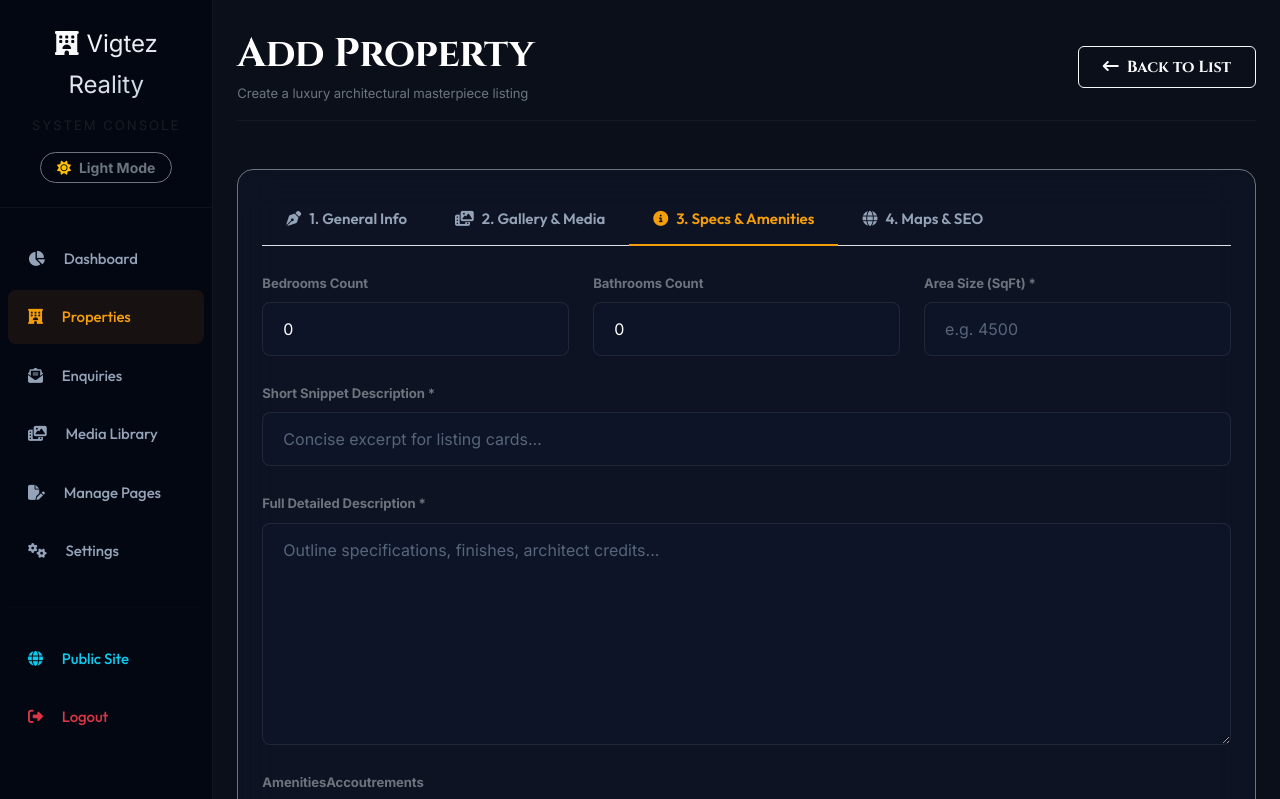
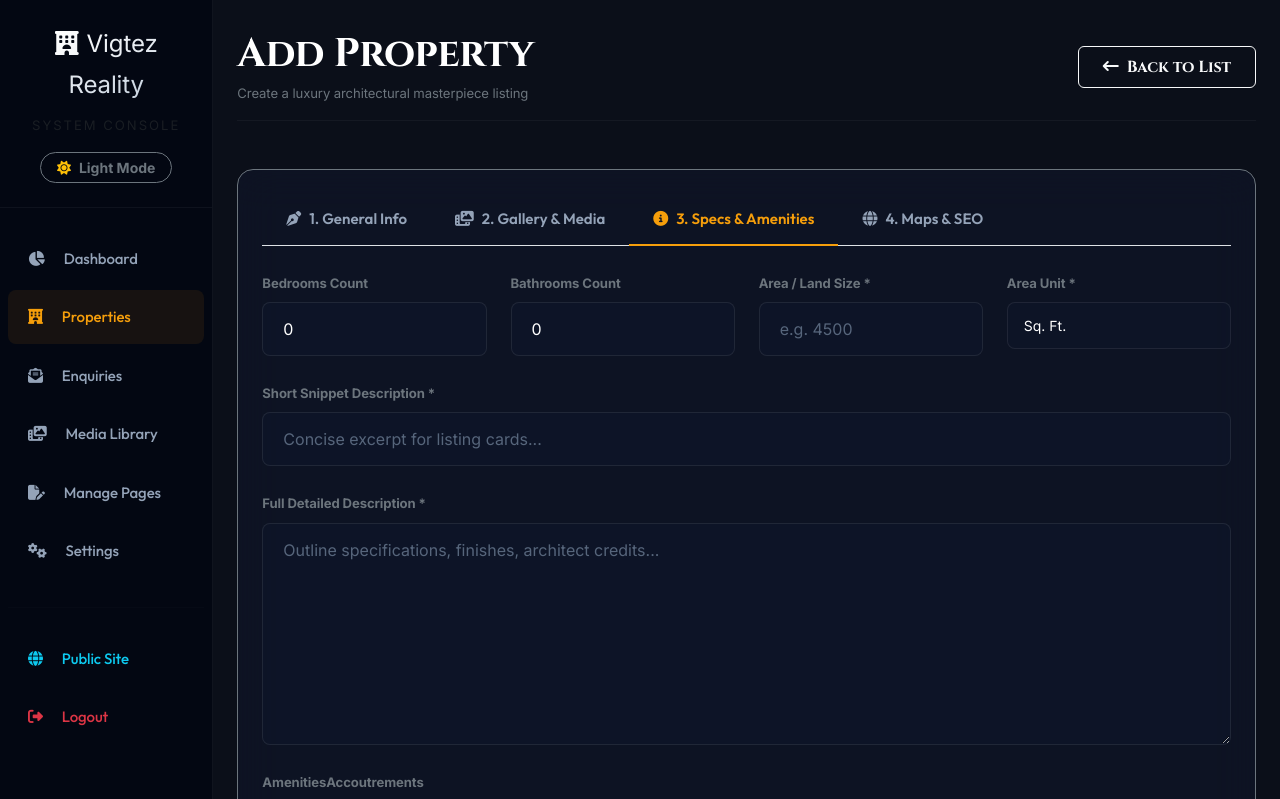
Before and after one commit to vivek-rastogi-1980/propretypro, a PHP site: page /admin/properties/create in a window 1280 px wide, after a click on "3. Specs & Amenities". Shown: the top 799 px of the page. Run offline with PHP 8.4, Linux system fonts and the light colour scheme; the visitor is signed in with stand-in values (Sample User, id 1); data comes from the database, SQL or seed files in the repository; data that the repository does not hold is empty; some libraries are stand-ins or nearby versions.

Commit message:
Changes in property size map bigha nali etc

```diff
--- a/config/database.sql
+++ b/config/database.sql
@@ -33,6 +33,7 @@ CREATE TABLE IF NOT EXISTS `properties` (
   `bedrooms` INT NOT NULL DEFAULT 0,
   `bathrooms` INT NOT NULL DEFAULT 0,
   `area` DECIMAL(10, 2) NOT NULL,
+  `area_unit` VARCHAR(50) NOT NULL DEFAULT 'Sq. Ft.',
   `short_description` VARCHAR(500) NOT NULL,
   `full_description` TEXT NOT NULL,
   `amenities` TEXT DEFAULT NULL, -- JSON array of amenities
--- a/controllers/AdminPropertyController.php
+++ b/controllers/AdminPropertyController.php
@@ -110,6 +110,9 @@ class AdminPropertyController extends Controller {
         $selectedAmenities = $_POST['amenities'] ?? [];
         $amenitiesJson = json_encode($selectedAmenities);
 
+        // Area Unit
+        $areaUnit = ValidationHelper::cleanInput($_POST['area_unit'] ?? 'Sq. Ft.');
+
         $data = [
             'title' => ValidationHelper::cleanInput($title),
             'slug' => ValidationHelper::cleanInput($slug),
@@ -120,6 +123,7 @@ class AdminPropertyController extends Controller {
             'bedrooms' => $bedrooms,
             'bathrooms' => $bathrooms,
             'area' => $area,
+            'area_unit' => $areaUnit,
             'short_description' => ValidationHelper::cleanInput($shortDescription),
             'full_description' => trim($fullDescription), // Allow HTML
             'amenities' => $amenitiesJson,
@@ -398,6 +402,9 @@ class AdminPropertyController extends Controller {
         $selectedAmenities = $_POST['amenities'] ?? [];
         $amenitiesJson = json_encode($selectedAmenities);
 
+        // Area Unit
+        $areaUnit = ValidationHelper::cleanInput($_POST['area_unit'] ?? 'Sq. Ft.');
+
         $data = [
             'title' => ValidationHelper::cleanInput($title),
             'slug' => ValidationHelper::cleanInput($slug),
@@ -408,6 +415,7 @@ class AdminPropertyController extends Controller {
             'bedrooms' => $bedrooms,
             'bathrooms' => $bathrooms,
             'area' => $area,
+            'area_unit' => $areaUnit,
             'short_description' => ValidationHelper::cleanInput($shortDescription),
             'full_description' => trim($fullDescription),
             'amenities' => $amenitiesJson,
--- a/models/Model.php
+++ b/models/Model.php
@@ -36,6 +36,11 @@ abstract class Model {
                     if ($check && !$check->fetch()) {
                         self::$db->exec("ALTER TABLE `properties` ADD COLUMN `in_slider` TINYINT(1) NOT NULL DEFAULT 0, ADD COLUMN `slider_image` VARCHAR(255) NULL");
                     }
+
+                    $checkUnit = self::$db->query("SHOW COLUMNS FROM `properties` LIKE 'area_unit'");
+                    if ($checkUnit && !$checkUnit->fetch()) {
+                        self::$db->exec("ALTER TABLE `properties` ADD COLUMN `area_unit` VARCHAR(50) NOT NULL DEFAULT 'Sq. Ft.'");
+                    }
                 } catch (\Throwable $migrationError) {
                     // Ignore migration check if table doesn't exist yet
                 }
--- a/views/admin/dashboard.php
+++ b/views/admin/dashboard.php
@@ -165,7 +165,7 @@
                                             <div class="text-secondary fs-xs"><?php echo htmlspecialchars($prop['location']); ?></div>
                                         </div>
                                     </td>
-                                    <td class="text-warning font-cinzel small fw-bold">$<?php echo number_format($prop['price']); ?></td>
+                                    <td class="text-warning font-cinzel small fw-bold">₹<?php echo number_format($prop['price']); ?></td>
                                     <td>
                                         <span class="badge <?php echo $prop['is_published'] ? 'bg-success' : 'bg-secondary'; ?> rounded-pill" style="font-size: 10px;">
                                             <?php echo $prop['is_published'] ? 'Published' : 'Draft'; ?>
--- a/views/admin/property/create.php
+++ b/views/admin/property/create.php
@@ -81,7 +81,7 @@ use App\Helpers\CSRFHelper;
                         </select>
                     </div>
                     <div class="col-md-4">
-                        <label class="form-label text-secondary small fw-bold">Acquisition Price ($) *</label>
+                        <label class="form-label text-secondary small fw-bold">Acquisition Price (₹) *</label>
                         <input type="number" step="0.01" name="price" class="form-control luxury-input-text" required placeholder="e.g. 2450000" value="<?php echo htmlspecialchars($old['price'] ?? ''); ?>">
                         <?php if (!empty($errors['price'])): ?>
                             <div class="text-danger small fw-bold mt-1"><?php echo $errors['price']; ?></div>
@@ -162,20 +162,32 @@ use App\Helpers\CSRFHelper;
             <!-- 3. Specs & Amenities Tab -->
             <div class="tab-pane fade" id="details" role="tabpanel" aria-labelledby="details-tab">
                 <div class="row g-4">
-                    <div class="col-md-4">
+                    <div class="col-md-3">
                         <label class="form-label text-secondary small fw-bold">Bedrooms Count</label>
                         <input type="number" name="bedrooms" class="form-control luxury-input-text" placeholder="e.g. 3" value="<?php echo htmlspecialchars($old['bedrooms'] ?? '0'); ?>">
                     </div>
-                    <div class="col-md-4">
+                    <div class="col-md-3">
                         <label class="form-label text-secondary small fw-bold">Bathrooms Count</label>
                         <input type="number" name="bathrooms" class="form-control luxury-input-text" placeholder="e.g. 4" value="<?php echo htmlspecialchars($old['bathrooms'] ?? '0'); ?>">
                     </div>
-                    <div class="col-md-4">
-                        <label class="form-label text-secondary small fw-bold">Area Size (SqFt) *</label>
+                    <div class="col-md-3">
+                        <label class="form-label text-secondary small fw-bold">Area / Land Size *</label>
                         <input type="number" step="0.01" name="area" class="form-control luxury-input-text" placeholder="e.g. 4500" required value="<?php echo htmlspecialchars($old['area'] ?? ''); ?>">
                         <?php if (!empty($errors['area'])): ?>
                             <div class="text-danger small fw-bold mt-1"><?php echo $errors['area']; ?></div>
                         <?php endif; ?>
+                    </div>
+                    <div class="col-md-3">
+                        <label class="form-label text-secondary small fw-bold">Area Unit *</label>
+                        <select name="area_unit" class="form-select luxury-input" required>
+                            <?php
+                            $units = ['Sq. Ft.', 'Sq. Yard', 'Nali', 'Bigha', 'Acres'];
+                            $selectedUnit = $old['area_unit'] ?? 'Sq. Ft.';
+                            foreach ($units as $u):
+                            ?>
+                                <option value="<?php echo $u; ?>" <?php echo $selectedUnit === $u ? 'selected' : ''; ?>><?php echo $u; ?></option>
+                            <?php endforeach; ?>
+                        </select>
                     </div>
                     <div class="col-md-12">
                         <label class="form-label text-secondary small fw-bold">Short Snippet Description *</label>
--- a/views/admin/property/index.php
+++ b/views/admin/property/index.php
@@ -86,7 +86,7 @@ use App\Helpers\CSRFHelper;
                                 </div>
                             </td>
                             <td class="text-light-muted small"><?php echo htmlspecialchars($prop['category_name']); ?></td>
-                            <td class="text-warning font-cinzel small fw-bold">$<?php echo number_format($prop['price']); ?></td>
+                            <td class="text-warning font-cinzel small fw-bold">₹<?php echo number_format($prop['price']); ?></td>
                             <td class="small"><?php echo htmlspecialchars($prop['status']); ?></td>
                             <td>
                                 <span class="badge <?php
```
Also changed, not shown: models/Property.php (+5 -2 lines), views/admin/property/edit.php (+17 -5 lines), views/home/index.php (+11 -9 lines), views/property/detail.php (+4 -4 lines), views/property/list.php (+17 -22 lines).
